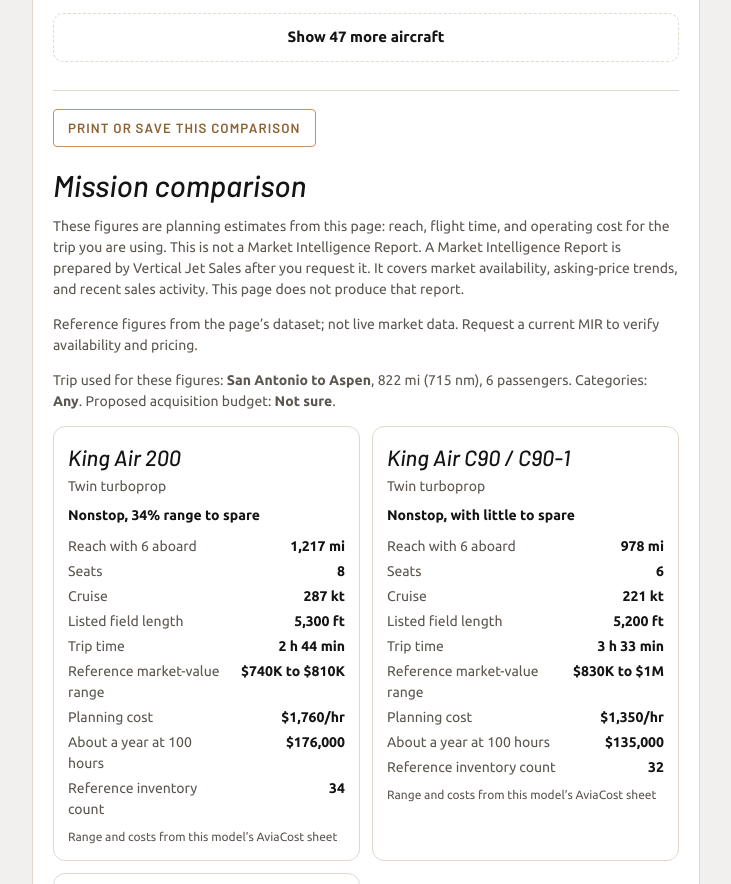
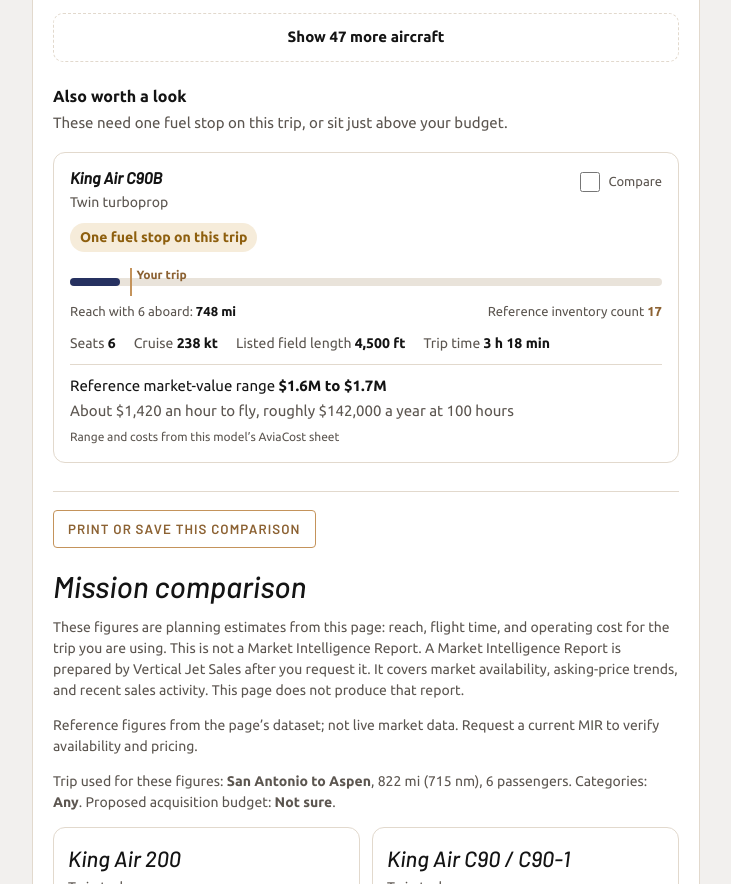
Before and after one commit to verticaljetsales/vjs-site, a plain HTML site: page find-your-aircraft/index.html in a window 1280 px wide. Shown: the part 3070-3954 px from the top of the page, without its empty margins (464-1195 px from the left). Drawn offline with Linux system fonts and the light colour scheme.

Commit message:
fix: keep one-stop family members in the results
A later model in a family was dropped from Also worth a look. It now stays on that family's card, or on its own card when the other version is already shown as nonstop.

Co-authored-by: verticaljetsales <verticaljetsales@users.noreply.github.com>

```diff
--- a/find-your-aircraft/index.html
+++ b/find-your-aircraft/index.html
@@ -998,7 +998,16 @@ function render(){
 
   var alt = rows.filter(function(x){ return best.indexOf(x) < 0 && ((x.oneStop && !x.nonstop && !x.border && x.inBudget) || ((x.nonstop || x.border) && !x.inBudget && x.nearBudget)); })
     .sort(function(x,y){ return y.r - x.r; })
-    .filter(function(x){ var k = famKey(x.a.n); if (seen[k]) return false; seen[k] = x; x.sibs = []; return true; });
+    .filter(function(x){
+      var k = famKey(x.a.n), prior = seen[k];
+      if (prior && best.indexOf(prior) < 0) { prior.sibs.push(x.a.n); return false; }
+      if (prior) {
+        var ak = k + "#alt";
+        if (seen[ak]) { seen[ak].sibs.push(x.a.n); return false; }
+        x.sibs = []; seen[ak] = x; return true;
+      }
+      x.sibs = []; seen[k] = x; return true;
+    });
 
   var visible = state.showAll ? best : best.slice(0,6);
   var visibleAlt = state.showAll ? alt : alt.slice(0,3);
```
